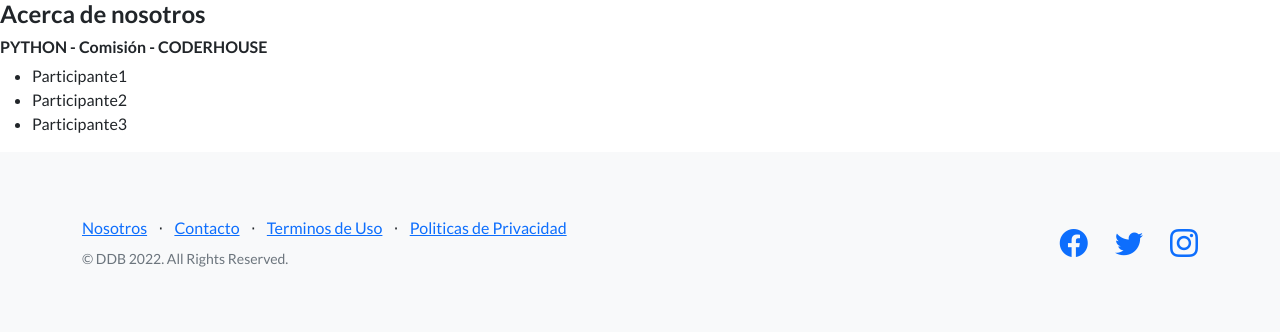
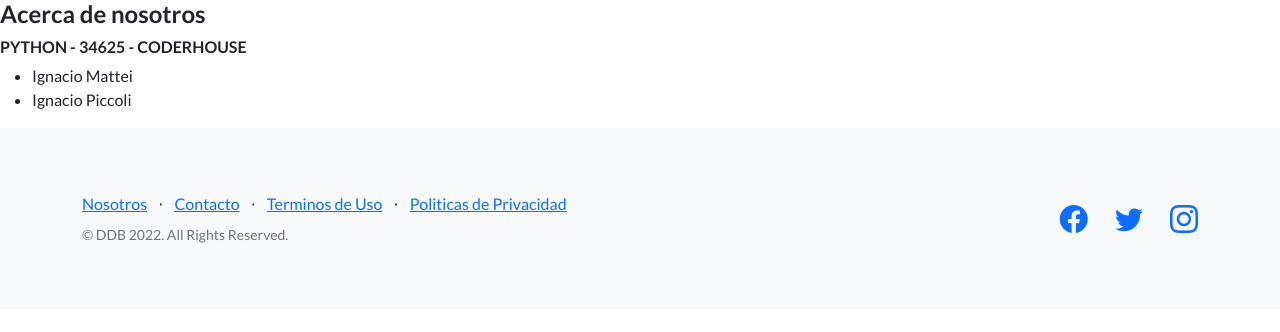
Before and after one commit to ignacio-mattei/EntregaIntermedia, a Django app: page /nosotros/ in a window 1280 px wide. Shown: the part 56-388 px from the top of the page. Run offline with Django 4.2, Linux system fonts and the light colour scheme; some libraries are stand-ins or nearby versions.

Commit message:
Agregado de nombres y comisión

```diff
--- a/PrimerEntregaFinal/templates/nosotros.html
+++ b/PrimerEntregaFinal/templates/nosotros.html
@@ -11,11 +11,10 @@
 {% endblock texto_header %}
 {% block despues_del_header %}
 <h6>
-    PYTHON - Comisión - CODERHOUSE
+    PYTHON - 34625 - CODERHOUSE
 </h6>
     <ul>
-        <li>Participante1</li>
-        <li>Participante2</li>
-        <li>Participante3</li>
+        <li>Ignacio Mattei</li>
+        <li>Ignacio Piccoli</li>
     </ul>
 {% endblock despues_del_header %}
```
